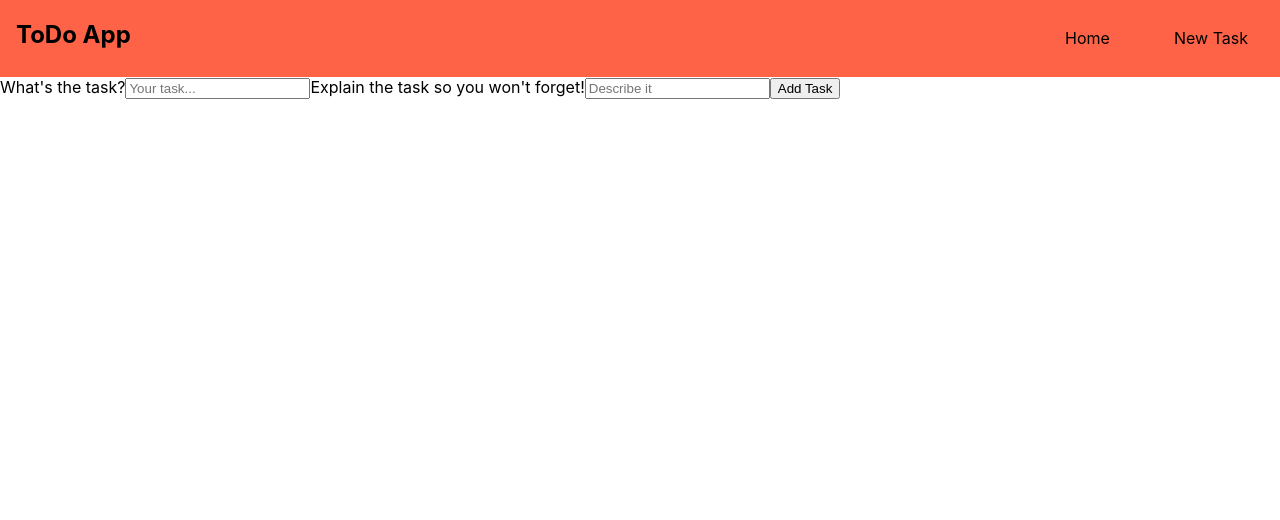
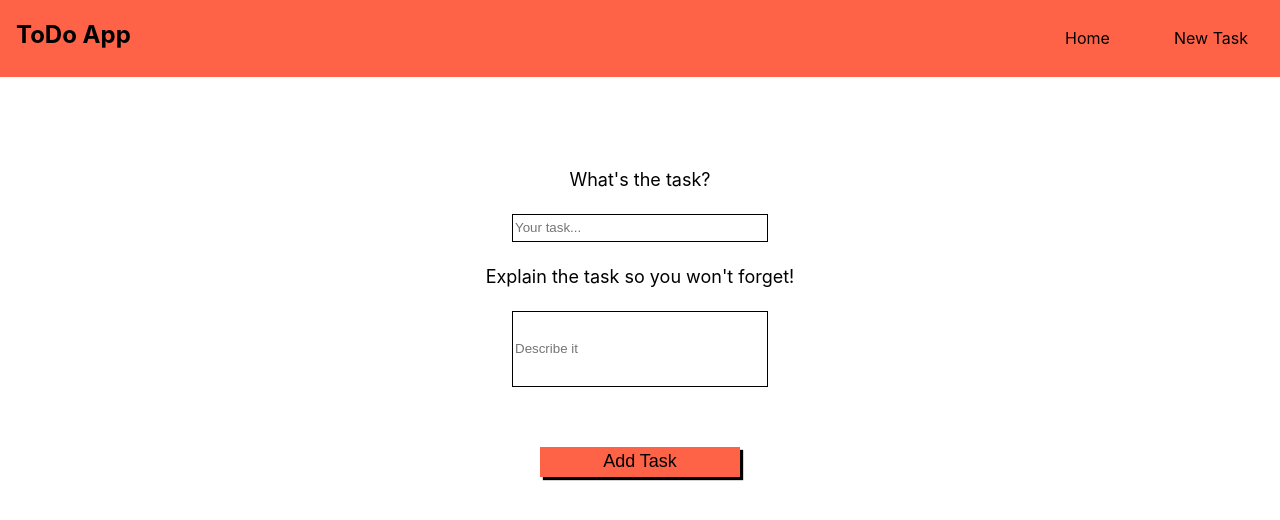
Before and after one commit to MainLah/simple-react-todolist, a React (Create React App) app: page /newtask in a window 1280 px wide. Shown: the top 520 px of the page. Built offline with nearby package versions, Linux system fonts and the light colour scheme.

Commit message:
finished all features and styling

```diff
--- a/src/Home.jsx
+++ b/src/Home.jsx
@@ -9,7 +9,11 @@ const Home = () => {
       <h1>ToDo App</h1>
       {isPending && <div className="loading">Loading</div>}
       {error && <div>{error}</div>}
-      {data && <Task tasks={data} />}
+      {data && data.length <= 0 ? (
+        <h3>Create a new task!</h3>
+      ) : (
+        <Task tasks={data} />
+      )}
     </div>
   );
 };
--- a/src/NewTask.jsx
+++ b/src/NewTask.jsx
@@ -25,7 +25,7 @@ const NewTask = () => {
   return (
     <div className="create-task">
       {isPending ? (
-        <div>Loading...</div>
+        <div className="loading">Loading...</div>
       ) : (
         <form onSubmit={handleSubmit}>
           <label>What's the task?</label>
@@ -34,6 +34,7 @@ const NewTask = () => {
             placeholder="Your task..."
             required
             value={title}
+            id="task-title-input"
             onChange={(e) => setTitle(e.target.value)}
           />
           <label>Explain the task so you won't forget!</label>
@@ -42,6 +43,7 @@ const NewTask = () => {
             placeholder="Describe it"
             required
             value={description}
+            id="task-description-input"
             onChange={(e) => {
               setDescription(e.target.value);
             }}
--- a/src/Task.jsx
+++ b/src/Task.jsx
@@ -6,7 +6,7 @@ const Task = ({ tasks }) => {
       {tasks &&
         tasks.map((task) => (
           <Link className="task-box" to={`/task/${task.id}`}>
-            <h3 className="task-preview-title">{task.title}</h3>
+            <p className="task-preview-title">{task.title}</p>
           </Link>
         ))}
     </div>
--- a/src/index.css
+++ b/src/index.css
@@ -5,6 +5,7 @@ body {
     sans-serif;
   -webkit-font-smoothing: antialiased;
   -moz-osx-font-smoothing: grayscale;
+  overflow-x: hidden;
 }
 
 .navbar {
@@ -44,7 +45,8 @@ body {
   width: 100vw;
 }
 
-.home h1 {
+.home h1,
+.home h3 {
   margin: 3rem auto 1rem auto;
 }
 
@@ -66,7 +68,99 @@ body {
   box-shadow: 1px 1px 5px black;
 }
 
+.task-box {
+  color: black;
+  text-decoration: none;
+}
+
 .task-preview-title {
   font-weight: 400;
   margin-left: 1rem;
 }
+
+.task-detail article {
+  font-size: 18px;
+  margin: 5rem;
+  display: flex;
+  flex-direction: column;
+  justify-content: center;
+  align-items: center;
+}
+
+.task-detail article button {
+  font-size: 18px;
+  margin: 3rem;
+  border: none;
+  height: 30px;
+  width: 200px;
+  background-color: tomato;
+  box-shadow: 3px 3px 1px black;
+}
+
+.task-detail article button:hover {
+  color: white;
+  cursor: pointer;
+}
+
+.task-detail article button:active {
+  transform: translate(3px, 3px);
+  transition: transform 0.03s;
+  box-shadow: none;
+}
+
+.create-task form {
+  margin: 5rem;
+  display: flex;
+  flex-direction: column;
+  align-items: center;
+  justify-content: center;
+}
+
+.create-task form > * {
+  margin: 0.75rem;
+}
+
+.create-task label {
+  font-size: 18px;
+}
+
+#task-title-input {
+  height: 24px;
+  width: 250px;
+  border: 1px solid black;
+}
+
+#task-title-input:focus {
+  outline: none;
+}
+
+#task-description-input {
+  height: 72px;
+  width: 250px;
+  border: 1px solid black;
+}
+
+#task-description-input:focus {
+  outline: none;
+}
+
+.create-task button {
+  font-size: 18px;
+  margin: 3rem;
+  border: none;
+  height: 30px;
+  width: 200px;
+  background-color: tomato;
+  box-shadow: 3px 3px 1px black;
+}
+
+.create-task button:hover {
+  color: white;
+  cursor: pointer;
+}
+
+.create-task button:active {
+  transform: translate(3px, 3px);
+  transition: transform 0.03s;
+  box-shadow: none;
+}
```
